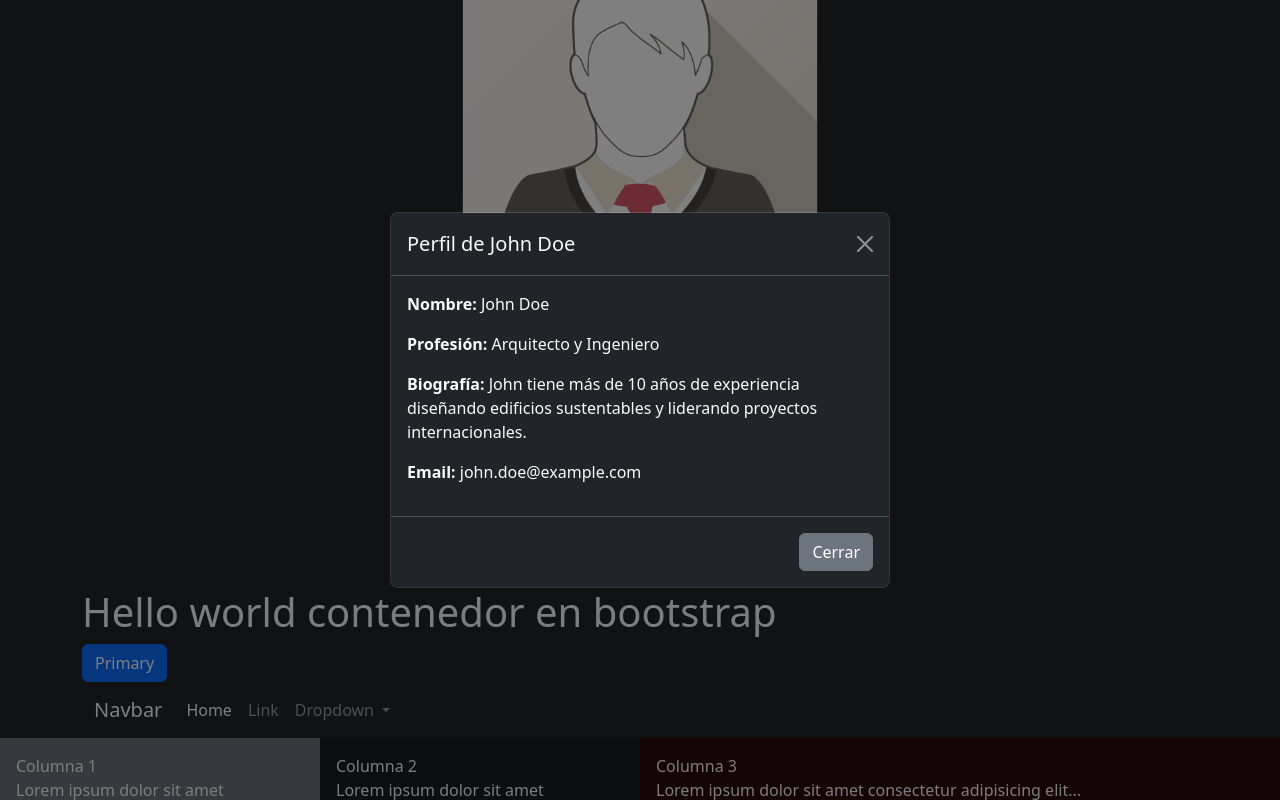
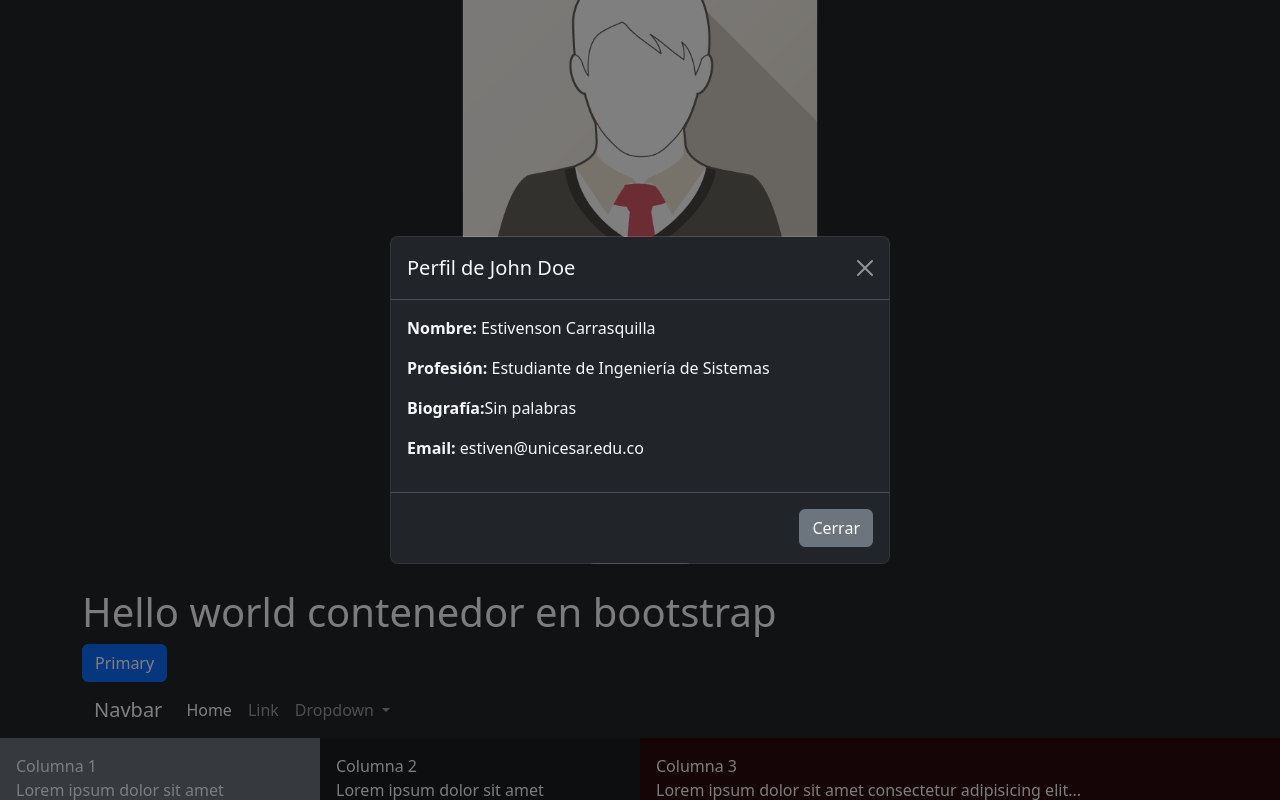
Before and after one commit to Alerbitt/bootstrap, a plain HTML site: page index.html in a window 1280 px wide. Both pictures are taken after a click on the button "Ver Perfil". Shown: the part 737-1537 px from the top of the page. Drawn offline with nearby package versions, Linux system fonts and the light colour scheme.

Commit message:
commmit3

```diff
--- a/index.html
+++ b/index.html
@@ -79,10 +79,10 @@
         <button type="button" class="btn-close btn-close-white" data-bs-dismiss="modal" aria-label="Cerrar"></button> <!-- CAMBIO: btn-close-white -->
       </div>
       <div class="modal-body">
-        <p><strong>Nombre:</strong> John Doe</p>
-        <p><strong>Profesión:</strong> Arquitecto y Ingeniero</p>
-        <p><strong>Biografía:</strong> John tiene más de 10 años de experiencia diseñando edificios sustentables y liderando proyectos internacionales.</p>
-        <p><strong>Email:</strong> john.doe@example.com</p>
+        <p><strong>Nombre:</strong> Estivenson Carrasquilla</p>
+        <p><strong>Profesión:</strong> Estudiante de Ingeniería de Sistemas</p>
+        <p><strong>Biografía:</strong>Sin palabras</p>
+        <p><strong>Email:</strong> estiven@unicesar.edu.co</p>
       </div>
       <div class="modal-footer">
         <button type="button" class="btn btn-secondary" data-bs-dismiss="modal">Cerrar</button>
```
